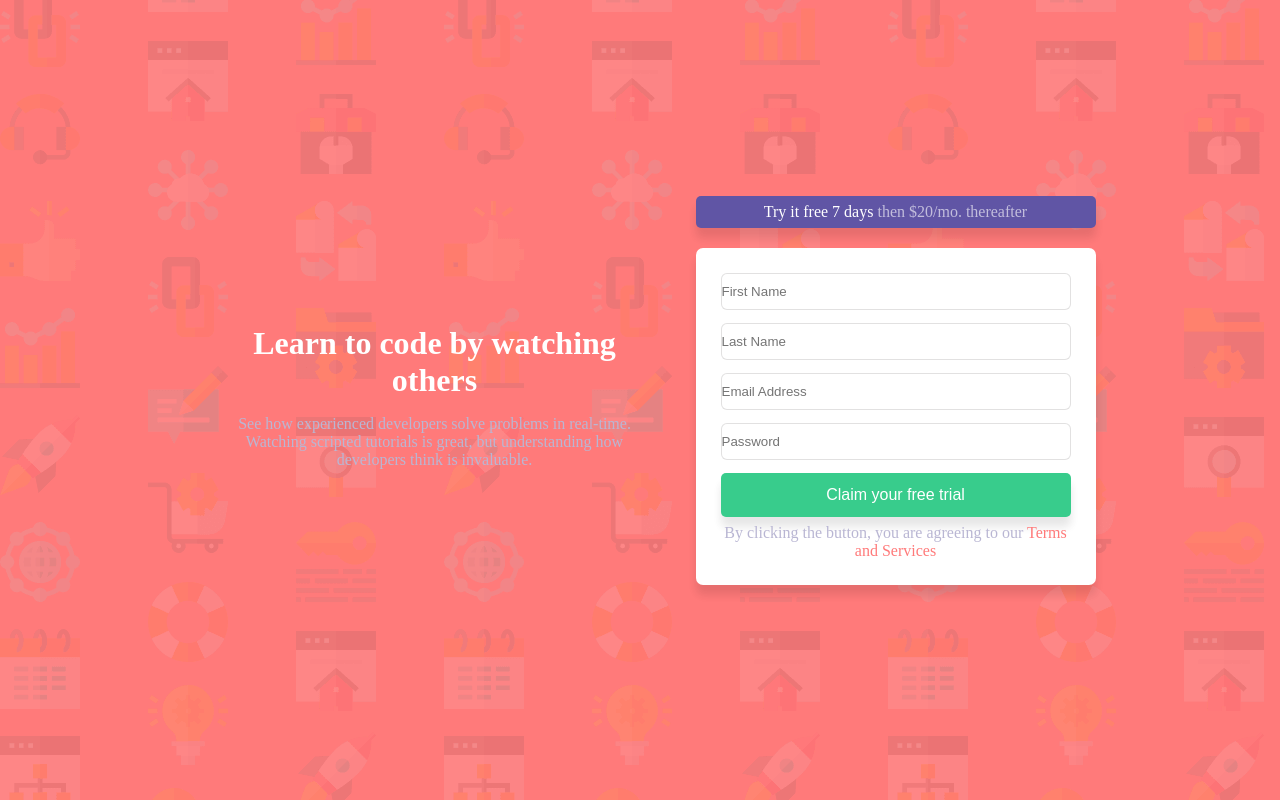
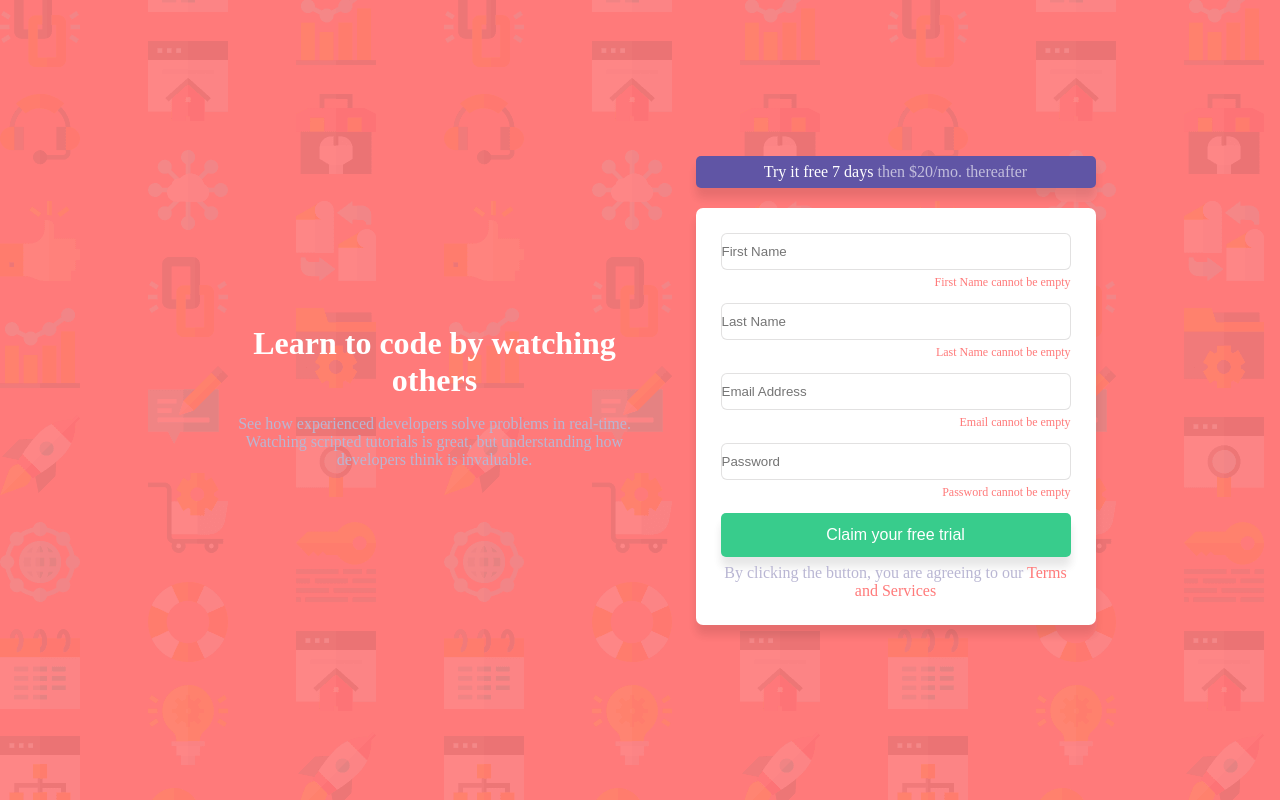
Before and after one commit to kasimugur/intro-component-with-signup-form-master, a React (Vite) app: page / in a window 1280 px wide. Built offline with nearby package versions, Linux system fonts and the light colour scheme.

Commit message:
form error add

```diff
--- a/src/components/Form.jsx
+++ b/src/components/Form.jsx
@@ -1,4 +1,23 @@
+import { useEffect, useState } from "react"
+
 export default function Form() {
+  const [control, setControl] = useState(false);
+  const [value, setValue] = useState([]);
+  const [firstName, setFirstName] = useState('');
+  const [lastName, setLastName] = useState('');
+  const [email, setEmail] = useState('');
+  const [password, setPassword] = useState('');
+  const [error, setError] = useState(null)
+const handleSubmit = (event) => {
+  event.preventDefault();
+  if (!firstName ||!lastName ||!email ||!password) {
+    setError('Please fill in all fields');
+  } else if (!/^[a-zA-Z0-9._%+-]+@[a-zA-Z0-9.-]+\.[a-zA-Z]{2,}$/.test(email)) {
+    setError('Invalid email address');
+  }
+}
+
+
   return (
     <>
       <div className="container">
@@ -6,23 +25,34 @@ export default function Form() {
           <p><span>Try it free 7 days</span>  then $20/mo. thereafter</p>
         </div>
         {/* <div> */}
-        <form className="form" >
+        <form className="form" onSubmit={handleSubmit} >
           <div className="input-group">
-            <input type="text" placeholder="First Name"/>
-          </div>
-
-          <div className="input-group">
-            <input type="text" placeholder="Last Name "/>
+            <input
+            value={firstName} onChange={e => setFirstName(e.target.value)}
+            type="text" placeholder="First Name"/>
+            {!firstName  && <span className="error">First Name cannot be empty</span>}
           </div>
           <div className="input-group">
-            <input type="email" placeholder="Email Address"/>
+            <input
+            value={lastName} onChange={e => setLastName(e.target.value)}
+            type="text" placeholder="Last Name "/>
+            {!lastName && <span className="error">Last Name cannot be empty</span>}
           </div>
           <div className="input-group">
-            <input type="password" placeholder="Password"/>
+            <input
+             value={email} onChange={e => setEmail(e.target.value)}
+              type="email" placeholder="Email Address"/>
+              {!email && <span className="error">Email cannot be empty</span>}
+              { error === "Invalid email address" && <span className="error">{error} </span>}
           </div>
-
-            <button>Claim your free trial </button>
-          <p>By clicking the button, you are agreeing to our <a href=""> Terms and Services </a></p>
+          <div className="input-group">
+            <input
+            value={password} onChange={e => setPassword(e.target.value)}
+            type="password" placeholder="Password" />
+            {!password && <span className="error">Password cannot be empty</span>}
+          </div>
+            <button  type="submit" >Claim your free trial </button>
+          <p>By clicking the button, you are agreeing to our <a> Terms and Services </a></p>
         </form>
         {/* </div> */}
       </div>
--- a/src/css/style.css
+++ b/src/css/style.css
@@ -41,6 +41,19 @@
   border-radius: 6px;
   width: 100%;
 }
+.App .container .form .input-group .error {
+  color: hsl(0, 100%, 74%);
+  font-size: 12px;
+  margin: 5px 0;
+  text-align: end;
+  display: flex;
+  justify-content: end;
+}
+.App .container .form .input-group .error ::before {
+  content: url("./images/icon-error.svg");
+  font-size: 14px;
+  vertical-align: middle;
+}
 .App .container .form button {
   box-shadow: rgba(5, 5, 5, 0.036) 0px 10px 10px, rgba(0, 0, 0, 0.068) 0px 10px 10px;
   border-radius: 5px;
--- a/src/style.scss
+++ b/src/style.scss
@@ -4,7 +4,7 @@ $Blue: hsl(248, 32%, 49%);
 $DarkBlue: hsl(249, 10%, 26%);
 $GrayishBlue: hsl(246, 25%, 77%);
 $FontSize: 16px;
-$mobile-width: 355px;
+$mobile-width: 375px;
 
 
 .App {
@@ -51,6 +51,20 @@ $mobile-width: 355px;
           border-radius: 6px;
           width: 100%;
         }
+        .error{
+          color: $Red;
+          font-size: 12px;
+          margin: 5px 0;
+          text-align: end;
+          display: flex;
+          justify-content: end;
+        ::before{
+          content: url('./images/icon-error.svg');
+          font-size: 14px;
+          vertical-align: middle;
+        }
+        }
+
       }
 
       button {
```
Also changed, not shown: 1 other file (tests, documents, lock files or other folders).
